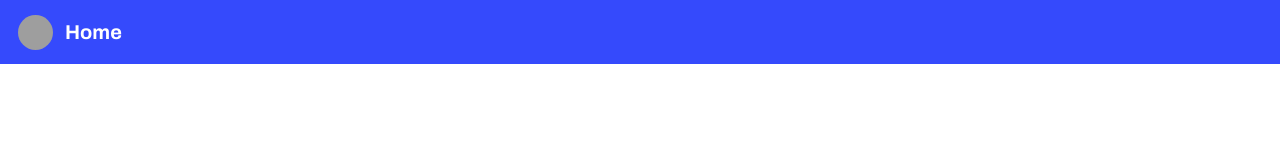
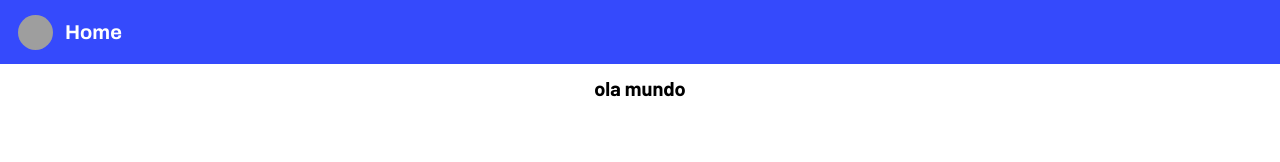
Before and after one commit to jaymeco/-TYPESCRIPT-Whats-Jr---React-App, a React (Create React App) app: page /dashboard in a window 1280 px wide. Shown: the top 162 px of the page. Built offline with nearby package versions, Linux system fonts and the light colour scheme; grey boxes are pictures that could not be loaded.

Commit message:
Estrutura corpo a pagina inicial

```diff
--- a/src/pages/Dashboard/Home/index.tsx
+++ b/src/pages/Dashboard/Home/index.tsx
@@ -8,10 +8,10 @@ function Home(){
     return(
         <>
             <MobileHeader/>
+            <Container>
+                <h1>ola mundo</h1>
+            </Container>
             <MobileBar/>
-            <Container>
-
-            </Container>
         </>
     );
 }
--- a/src/pages/Dashboard/Home/styles.ts
+++ b/src/pages/Dashboard/Home/styles.ts
@@ -1,3 +1,9 @@
 import styled from 'styled-components';
 
-export const Container = styled.div``;
+export const Container = styled.main`
+    width: 100%;
+    padding: 1.2rem;
+    display: flex;
+    flex-direction: column;
+    align-items: center;
+`;
--- a/src/pages/Dashboard/components/MobileHeader/styles.ts
+++ b/src/pages/Dashboard/components/MobileHeader/styles.ts
@@ -1,13 +1,13 @@
 import styled from 'styled-components';
 
-export const Container = styled.div`
+export const Container = styled.header`
     width: 100%;
     height: 8vh;
     background: var(--color-primary-dark);
     display: flex;
     align-items: center;
     padding: 0 1.8rem;
-    position: fixed;
+    position: sticky;
     top: 0;
 `;
 
```
